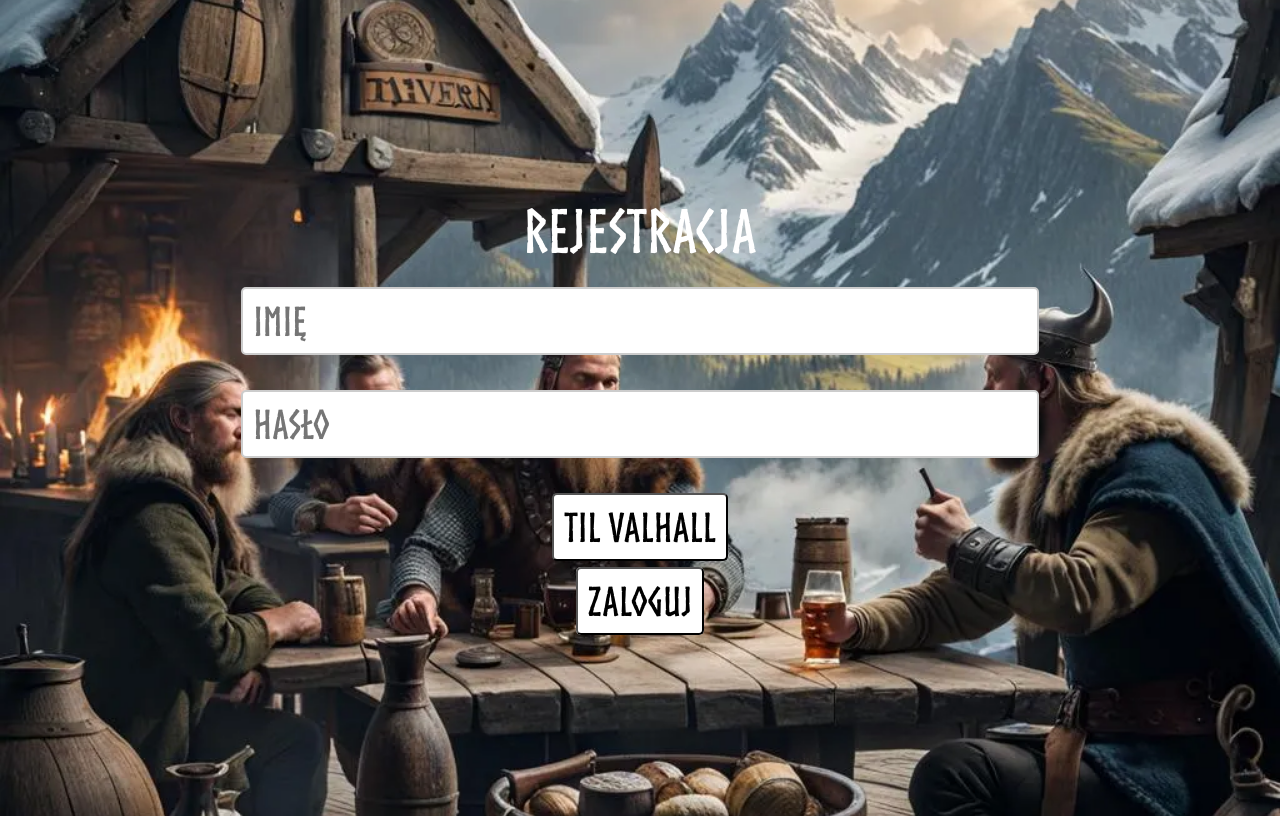
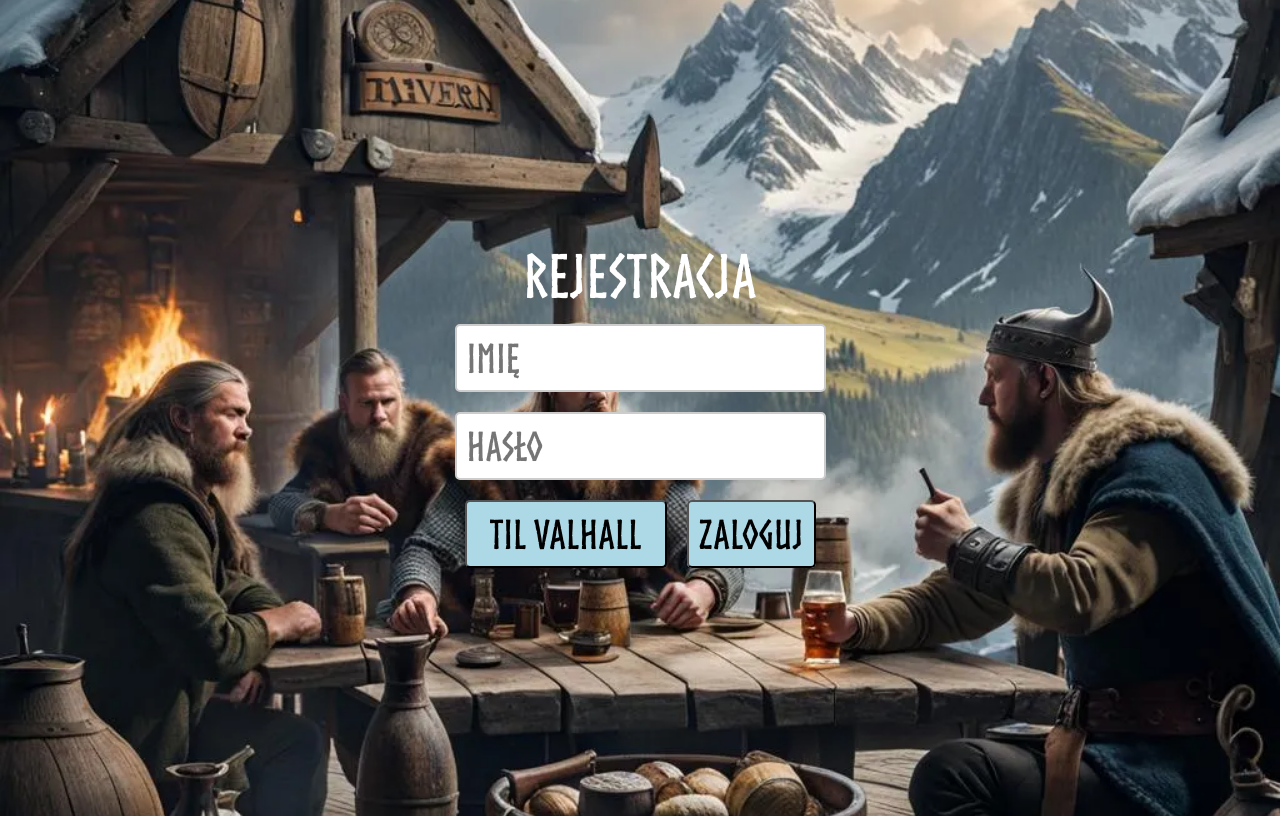
Before and after one commit to N0wakowsky/Fireplace-Hacknarok2024, a Flask app: page /auth/register in a window 1280 px wide. Run offline with Flask 3, Linux system fonts and the light colour scheme.

Commit message:
buttons fix

```diff
--- a/app/static/css/base.css
+++ b/app/static/css/base.css
@@ -43,17 +43,37 @@ h1, h2, h3, h4, h5, h6 {
 }
 
 .button, button {
+    display: inline;
     border-radius: 5px;
     padding: 10px;
-    margin: 2%;
     font-size: 40px;
     font-family: 'Norsebold', sans-serif;
-    align-items: center;
     color: black;
-    background-color: #ffffff;
+    margin: 10px;
+    background-color: lightblue;
     text-decoration: none;
     border-width: 2px;
     border-style: outset;
     border-color: buttonborder;
     border-image: initial;
+    flex: 1;
 }
+
+.column {
+    text-align: center;
+    background-color: transparent;
+    display: flex;
+    justify-content: center;
+    align-items: center;
+    flex-direction: column;
+}
+
+.row {
+    width: 100%;
+    text-align: center;
+    background-color: transparent;
+    display: flex;
+    justify-content: center;
+    align-items: center;
+    flex-direction: row;
+}
--- a/app/static/css/register.css
+++ b/app/static/css/register.css
@@ -15,30 +15,22 @@ body {
     overflow: hidden;
 }
 
-.parent_container {
+.input_container {
+    text-align: center;
+    background-color: transparent;
     display: flex;
     justify-content: center;
     align-items: center;
-    height: 100vh;
+    flex-direction: column;
 }
 
-.child_container {
-    background-color: transparent;
-}
-
-.input_container {
-    text-align: center;
-    background-color: transparent;
-}
-
-.input_container input {
+input {
     border: 2px solid #ccc;
     border-radius: 5px;
     padding: 10px;
-    margin: 2%;
     font-size: 40px;
-    width: 90%;
-    height: 70%;
+    margin: 10px;
+    width: 100%;
     box-sizing: border-box;
     font-family: 'Norsebold', sans-serif;
 }
@@ -52,14 +44,3 @@ body {
     padding: 0px 0;
     color: #ffffff
 }
-
-.login_button {
-    border-radius: 5px;
-    padding: 10px;
-    margin: 2%;
-    font-size: 40px;
-    width: 50%;
-    height: 50%;
-    font-family: 'Norsebold', sans-serif;
-    align-items: center;
-}
--- a/app/templates/register.html
+++ b/app/templates/register.html
@@ -12,16 +12,18 @@
             <h1>Rejestracja</h1>
         </div>
 
-        <form class="input_container" method="post" action="/auth/register">
+        <form class="column" method="post" action="/auth/register">
             <input type="text" id="nameInput" placeholder="Imię" name="username" required>
             <input type="password" id="passwordInput" placeholder="Hasło" name="password" required>
-
-            <button class = "register_button">
+            <div class="row">
+                <button>
                 til valhall
             </button>
             <div>
                 <a class="button" href="/auth/login">Zaloguj</a>
             </div>
+            </div>
+
         </form>
     </div>
 </div>
```
